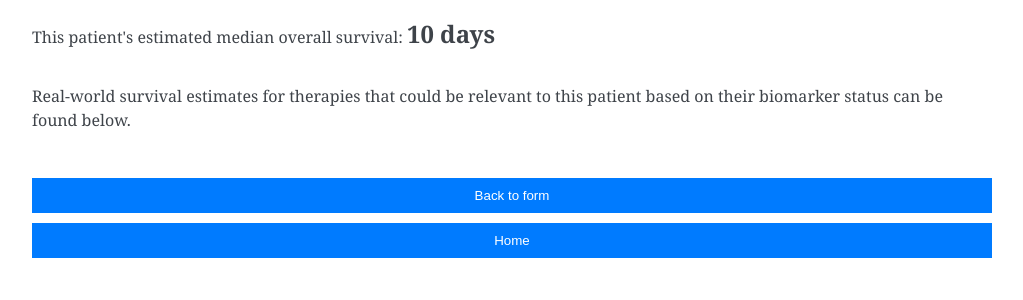
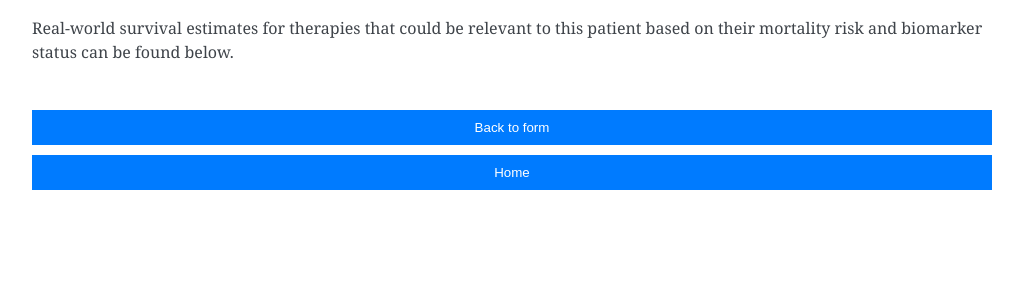
Before and after one commit to xavier-orcutt/boosted-forecaster, a Flask app: template app/templates/results/lung-result.html in a window 1280 px wide. Shown: the part 210-510 px from the top of the page, without its empty margins (128-1151 px from the left). Run offline with Flask 3, Linux system fonts and the light colour scheme; the template is opened without the code that fills it: most values are stand-ins (such as "Sample title", 1, 10 or a date in 2020); parts of the project's set-up code (start-up, migrations or seed data) failed here and were passed over.

Commit message:
removed survival estimate

```diff
--- a/app/templates/index.html
+++ b/app/templates/index.html
@@ -27,7 +27,7 @@
       <h1>TrialTranslator</h1>
     </header>
 
-    <p><span class="italic">TrialTranslator</span> is a webtool that provides overall survival estimates for patients with newly diagnosed metastatic cancer using a cancer-specific gradient-boosted survival model. It also provides survival estimates for novel cancer therapies based on a patient's risk and biomarker status. <span class="bold">This tool is meant to be used in research and is not yet validated for clinical decision support.</span></p>
+    <p><span class="italic">TrialTranslator</span> is a webtool that risk stratifies patients with newly diagnosed metastatic cancer using a cancer-specific gradient-boosted survival model. It also provides survival estimates for novel cancer therapies based on a patient's risk and biomarker status. <span class="bold">This tool is meant to be used in research and is not yet validated for clinical decision support.</span></p>
 
     <p>The open source Python code is available on <a href = "https://github.com/xavier-orcutt/TrialTranslator">GitHub</a>.</p>
 
--- a/app/templates/results/breast-result.html
+++ b/app/templates/results/breast-result.html
@@ -28,9 +28,9 @@
             <h1>Breast Results</h1>
         </header>
 
-        <p>This patient's estimated median overall survival: <span class="med_surv_estimate"> {{ med_surv_est }} days </span></p>
+        <!-- <p>This patient's estimated median overall survival: <span class="med_surv_estimate"> {{ med_surv_est }} days </span></p> -->
 
-        <p>Real-world survival estimates for therapies that could be relevant to this patient based on their biomarker status can be found below.</p>
+        <p>Real-world survival estimates for therapies that could be relevant to this patient based on their mortality risk and biomarker status can be found below.</p>
 
         <!-- HR POSITIVE -->
         {% if bio_status == "hr_positive" %}
--- a/app/templates/results/colorectal-result.html
+++ b/app/templates/results/colorectal-result.html
@@ -28,9 +28,9 @@
             <h1>Colorectal Results</h1>
         </header>
 
-        <p>This patient's estimated median overall survival: <span class="med_surv_estimate"> {{ med_surv_est }} days </span></p>
+        <!-- <p>This patient's estimated median overall survival: <span class="med_surv_estimate"> {{ med_surv_est }} days </span></p> -->
 
-        <p>Real-world survival estimates for therapies that could be relevant to this patient based on their biomarker status can be found below.</p>
+        <p>Real-world survival estimates for therapies that could be relevant to this patient based on their mortality risk and biomarker status can be found below.</p>
 
         <!-- KRAS WT -->
         {% if bio_status == "kras_wt" %}
--- a/app/templates/results/lung-result.html
+++ b/app/templates/results/lung-result.html
@@ -28,10 +28,9 @@
         <h1>NSCLC Results</h1>
     </header>
 
-    <!-- ESTIMATED INDIVIDUAL SURVIVAL -->
-    <p>This patient's estimated median overall survival: <span class="med_surv_estimate"> {{ med_surv_est }} days </span></p>
+    <!-- <p>This patient's estimated median overall survival: <span class="med_surv_estimate"> {{ med_surv_est }} days </span></p> -->
 
-    <p>Real-world survival estimates for therapies that could be relevant to this patient based on their biomarker status can be found below.</p>
+    <p>Real-world survival estimates for therapies that could be relevant to this patient based on their mortality risk and biomarker status can be found below.</p>
 
     <!-- EGFR POSITIVE -->
     {% if bio_status == "egfr_positive" %}
--- a/app/templates/results/prostate-result.html
+++ b/app/templates/results/prostate-result.html
@@ -28,9 +28,9 @@
             <h1>Prostate Results</h1>
         </header>
 
-        <p>This patient's estimated median overall survival: <span class="med_surv_estimate"> {{ med_surv_est }} days </span></p>
+        <!-- <p>This patient's estimated median overall survival: <span class="med_surv_estimate"> {{ med_surv_est }} days </span></p> -->
 
-        <p>Real-world survival estimates for therapies that could be relevant to this patient based on their biomarker status can be found below.</p>
+        <p>Real-world survival estimates for therapies that could be relevant to this patient based on their mortality risk and biomarker status can be found below.</p>
 
         <!-- CASTRATE SENSITIVE -->
         {% if bio_status == "hspc" %}
```
